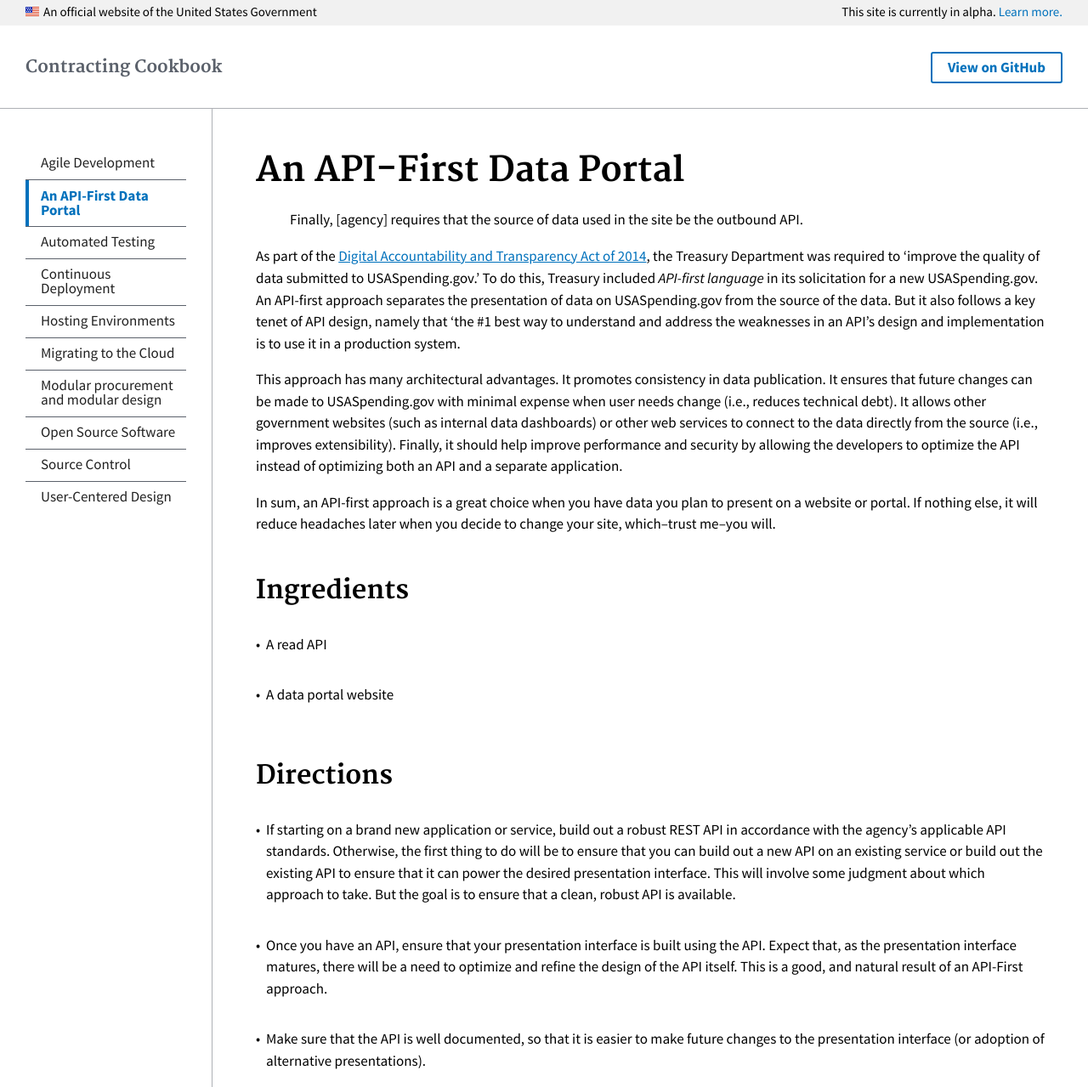
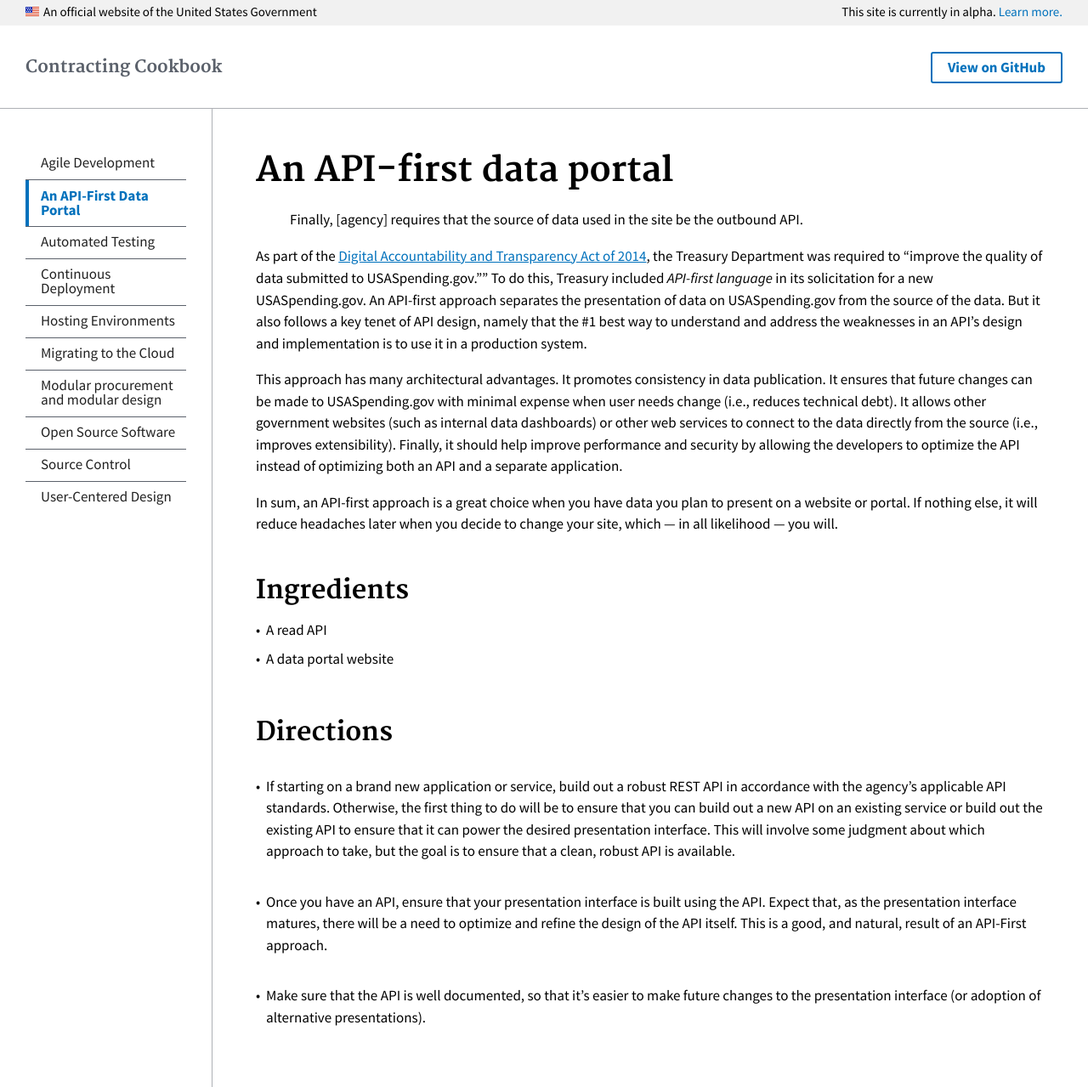
Before and after one commit to 18F/contracting-cookbook, a Jekyll site: the page built from _recipes/api-first.md, in a window 1280 px wide and 1279 px high. Shown: the whole window at 85% size. Built offline with Jekyll 4.4.1, drawn with Linux system fonts in a browser that asks for light colours.

Commit message:
style edits

```diff
--- a/_recipes/api-first.md
+++ b/_recipes/api-first.md
@@ -2,28 +2,26 @@
 layout: main
 permalink: /recipes/api-first/
 ---
-# An API-First Data Portal
+# An API-first data portal
 
 > Finally, [agency] requires that the source of data used in the site be the outbound API.
 
-As part of the [Digital Accountability and Transparency Act of 2014](http://www.gpo.gov/fdsys/pkg/PLAW-113publ101/html/PLAW-113publ101.htm), the Treasury Department was required to 'improve the quality of data submitted to USASpending.gov.' To do this, Treasury included *API-first language* in its solicitation for a new USASpending.gov. An API-first approach separates the presentation of data on USASpending.gov from the source of the data. But it also follows a key tenet of API design, namely that 'the #1 best way to understand and address the weaknesses in an API's design and implementation is to use it in a production system.
+As part of the [Digital Accountability and Transparency Act of 2014](http://www.gpo.gov/fdsys/pkg/PLAW-113publ101/html/PLAW-113publ101.htm), the Treasury Department was required to "improve the quality of data submitted to USASpending.gov."" To do this, Treasury included *API-first language* in its solicitation for a new USASpending.gov. An API-first approach separates the presentation of data on USASpending.gov from the source of the data. But it also follows a key tenet of API design, namely that the #1 best way to understand and address the weaknesses in an API's design and implementation is to use it in a production system.
 
 This approach has many architectural advantages. It promotes consistency in data publication. It ensures that future changes can be made to USASpending.gov with minimal expense when user needs change (i.e., reduces technical debt). It allows other government websites (such as internal data dashboards) or other web services to connect to the data directly from the source (i.e., improves extensibility). Finally, it should help improve performance and security by allowing the developers to optimize the API instead of optimizing both an API and a separate application.
 
-In sum, an API-first approach is a great choice when you have data you plan to present on a website or portal. If nothing else, it will reduce headaches later when you decide to change your site, which--trust me--you will.
+In sum, an API-first approach is a great choice when you have data you plan to present on a website or portal. If nothing else, it will reduce headaches later when you decide to change your site, which — in all likelihood — you will.
 
 
 ## Ingredients
 
   * A read API
-
   * A data portal website
-
 
 ## Directions
 
-  * If starting on a brand new application or service, build out a robust REST API in accordance with the agency's applicable API standards. Otherwise, the first thing to do will be to ensure that you can build out a new API on an existing service or build out the existing API to ensure that it can power the desired presentation interface. This will involve some judgment about which approach to take. But the goal is to ensure that a clean, robust API is available.
+  * If starting on a brand new application or service, build out a robust REST API in accordance with the agency's applicable API standards. Otherwise, the first thing to do will be to ensure that you can build out a new API on an existing service or build out the existing API to ensure that it can power the desired presentation interface. This will involve some judgment about which approach to take, but the goal is to ensure that a clean, robust API is available.
 
-  * Once you have an API, ensure that your presentation interface is built using the API. Expect that, as the presentation interface matures, there will be a need to optimize and refine the design of the API itself. This is a good, and natural result of an API-First approach.
+  * Once you have an API, ensure that your presentation interface is built using the API. Expect that, as the presentation interface matures, there will be a need to optimize and refine the design of the API itself. This is a good, and natural, result of an API-First approach.
 
-  * Make sure that the API is well documented, so that it is easier to make future changes to the presentation interface (or adoption of alternative presentations).
+  * Make sure that the API is well documented, so that it's easier to make future changes to the presentation interface (or adoption of alternative presentations).
```
